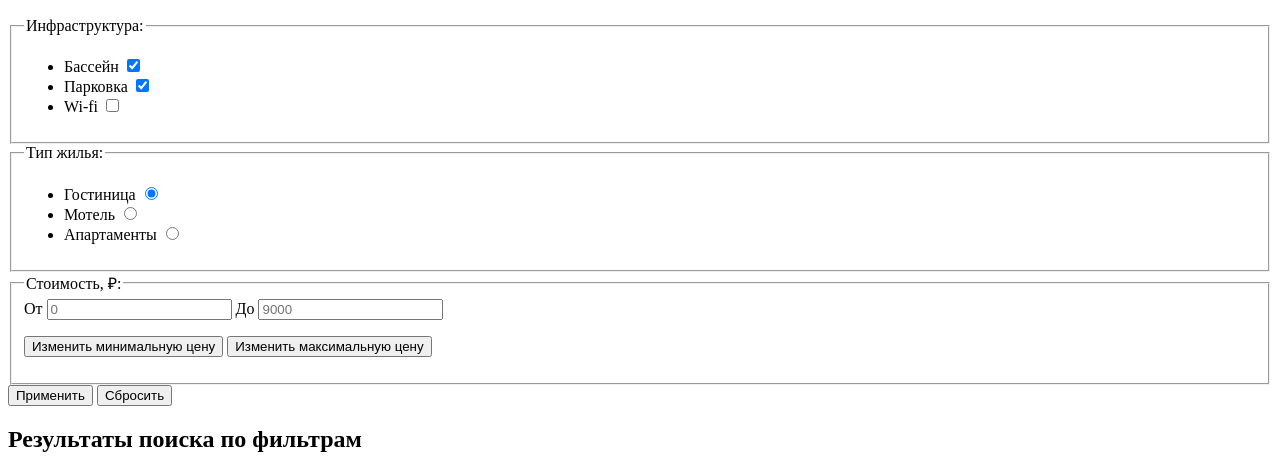
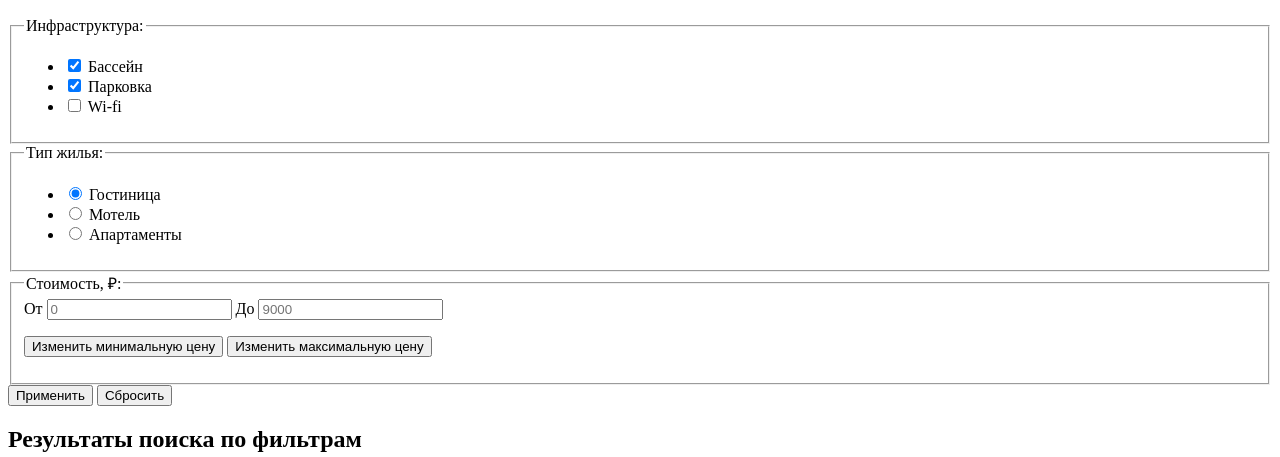
Before and after one commit to Areare1509/1751571-sedona-32, a plain HTML site: page catalog.html in a window 1280 px wide. Shown: the part 343-800 px from the top of the page. Drawn offline with Linux system fonts and the light colour scheme.

Commit message:
Добавляю спаны для чекбоксов и радиокнопок

```diff
--- a/catalog.html
+++ b/catalog.html
@@ -64,18 +64,21 @@
               <legend class="filters-form-group-title">Инфраструктура:</legend>
               <ul class="filters-form-group-list">
                 <li class="filters-form-group-item">
-                  <label class="control">Бассейн
+                  <label class="control">
                     <input class="control-input" type="checkbox" name="hotel-infrastructure" value="pool" checked>
+                    <span class="control-label">Бассейн</span>
                   </label>
                 </li>
                 <li class="filters-form-group-item">
-                  <label class="control">Парковка
+                  <label class="control">
                     <input class="control-input" type="checkbox" name="hotel-infrastructure" value="parking" checked>
+                    <span class="control-label">Парковка</span>
                   </label>
                 </li>
                 <li class="filters-form-group-item">
-                  <label class="control">Wi-fi
+                  <label class="control">
                     <input class="control-input" type="checkbox" name="hotel-infrastructure" value="wi-fi">
+                    <span class="control-label">Wi-fi</span>
                   </label>
                 </li>
               </ul>
@@ -85,18 +88,21 @@
               <legend class="filters-form-group-title">Тип жилья:</legend>
               <ul class="filters-form-group-list">
                 <li class="filters-form-group-item">
-                  <label class="control">Гостиница
+                  <label class="control">
                     <input class="control-input" type="radio" name="hotel-type" value="hotel" checked>
+                    <span class="control-label">Гостиница</span>
                   </label>
                 </li>
                 <li class="filters-form-group-item">
-                  <label class="control">Мотель
+                  <label class="control">
                     <input class="control-input" type="radio" name="hotel-type" value="motel">
+                    <span class="control-label">Мотель</span>
                   </label>
                 </li>
                 <li class="filters-form-group-item">
-                  <label class="control">Апартаменты
+                  <label class="control">
                     <input class="control-input" type="radio" name="hotel-type" value="apartments">
+                    <span class="control-label">Апартаменты</span>
                   </label>
                 </li>
               </ul>
```
